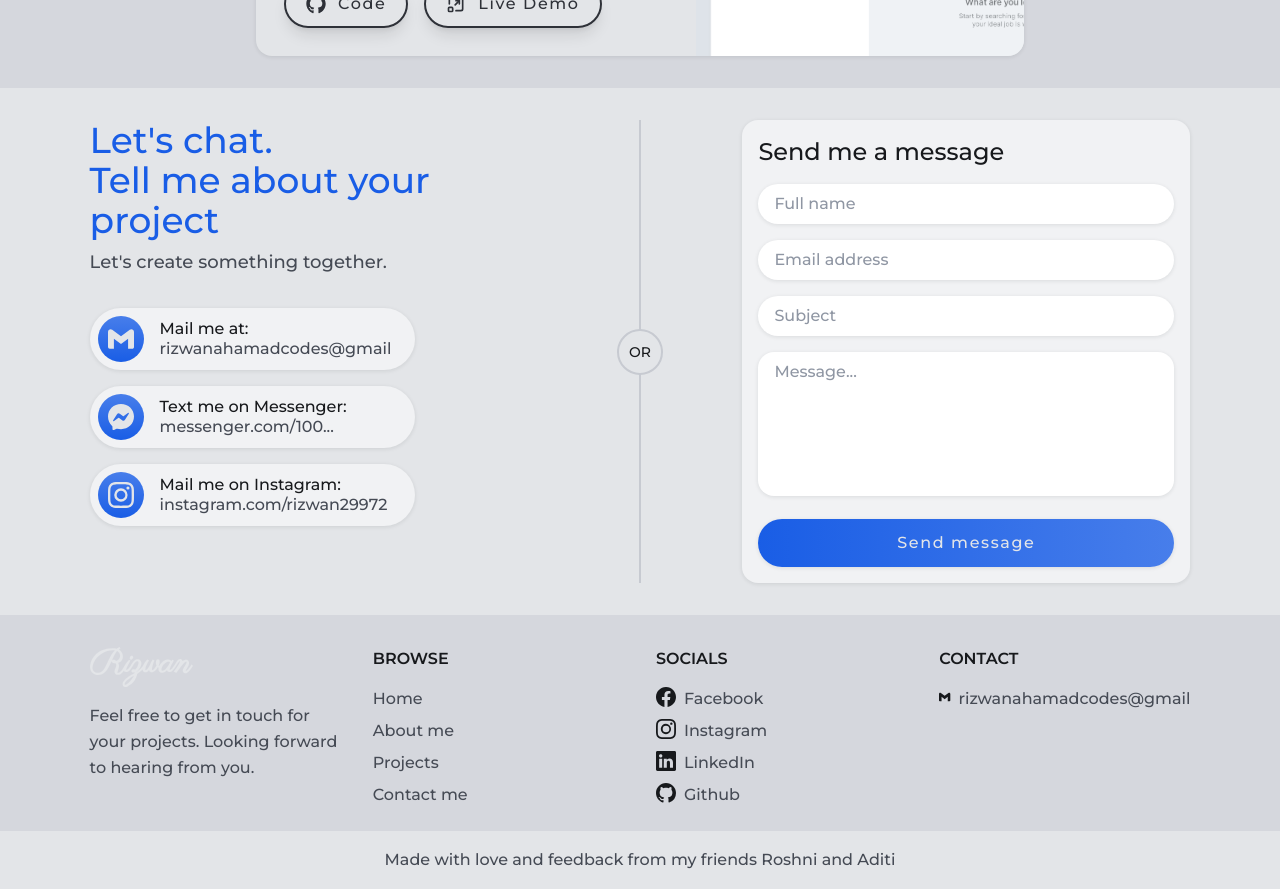
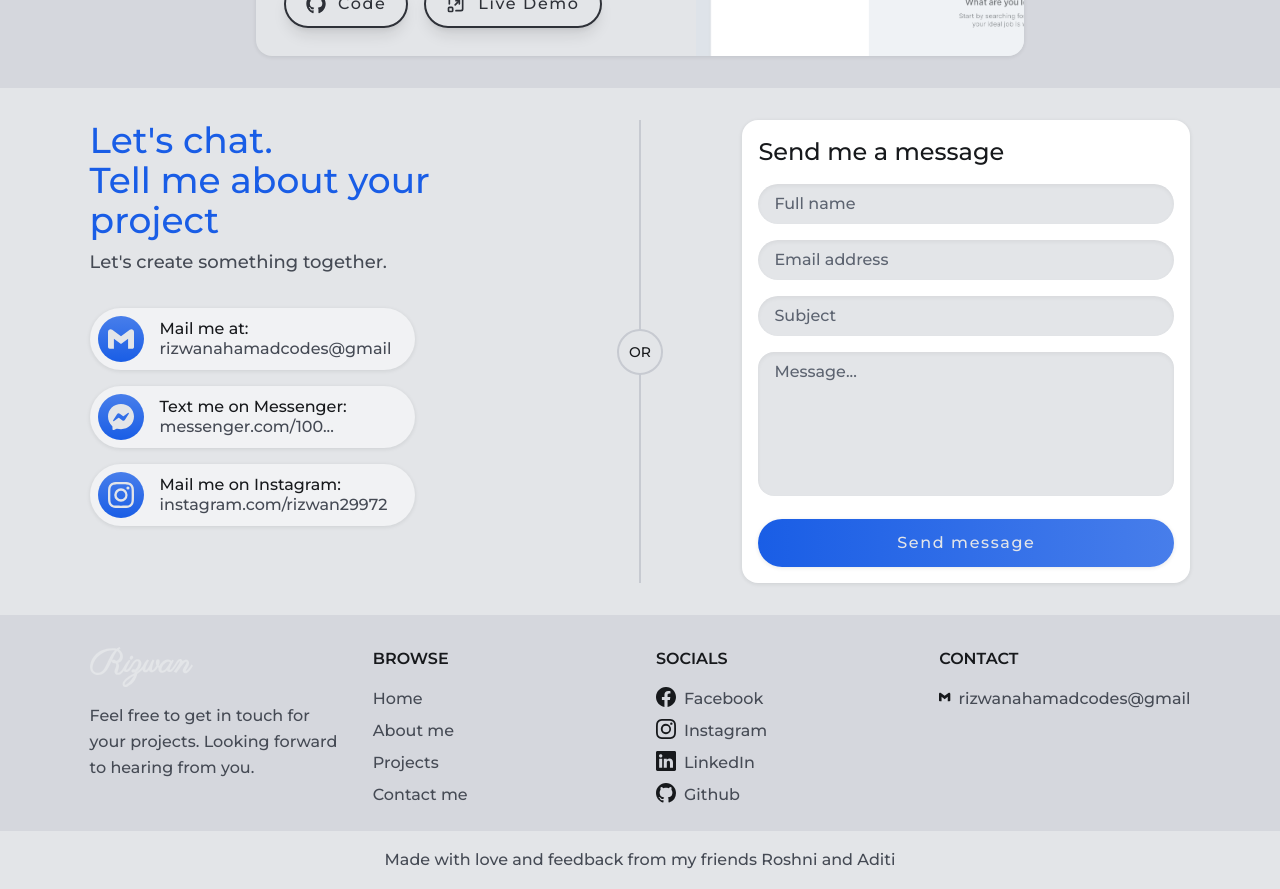
Before and after one commit to rizwanahamadcodes/portfolio, a Next.js app: page / in a window 1280 px wide. Shown: the part 2700-3589 px from the top of the page. Built offline with nearby package versions, Linux system fonts and the light colour scheme.

Commit message:
changed the conact form styling a bit

```diff
--- a/src/app/home/ContactMe.tsx
+++ b/src/app/home/ContactMe.tsx
@@ -90,7 +90,7 @@ type CustomFieldProps<Field> = Field & {
 
 const getInputClasses = () => {
     const baseInputClasses =
-        'w-full rounded-full bg-transparent bg-white px-4 py-2 shadow-soft transition focus:outline-none dark:bg-gray-800  dark:focus:bg-gray-800 shadow-soft hover:shadow-primary-glow focus:shadow-primary-glow'
+        'w-full rounded-full bg-transparent bg-gray-100 px-4 py-2 shadow-inner transition focus:outline-none dark:bg-gray-900 placeholder:text-gray-600 hover:shadow-primary-glow focus:shadow-primary-glow'
 
     const inValidInputClasses =
         'shadow-alert-glow hover:shadow-alert-glow focus:shadow-alert-glow'
@@ -209,7 +209,7 @@ export const ContactForm = () => {
     }
 
     return (
-        <div className="grow rounded-2xl  bg-gray-50 p-4 shadow-soft dark:bg-gray-850 md:max-w-md">
+        <div className="grow rounded-2xl bg-white p-4 shadow-soft dark:bg-gray-800 md:max-w-md">
             <SectionCategoryTitle defaultBottomMargin>
                 Send me a message
             </SectionCategoryTitle>
--- a/src/components/CloseButton.tsx
+++ b/src/components/CloseButton.tsx
@@ -2,7 +2,7 @@ import cn from './utils/cn'
 
 const CloseButton = () => {
     const barClasses =
-        'absolute top-[50%] h-[3px] w-full translate-y-[-50%] rotate-[45deg] rounded-full bg-primary dark:bg-gray-100'
+        'absolute top-[50%] h-[2px] w-full translate-y-[-50%] rotate-[45deg] rounded-full bg-primary dark:bg-gray-100'
     return (
         <div className="relative flex h-7 w-7 flex-col justify-between">
             <span className={barClasses}></span>
--- a/src/components/Container.tsx
+++ b/src/components/Container.tsx
@@ -2,7 +2,7 @@ import cn from './utils/cn'
 
 const Container = (props: React.ComponentPropsWithoutRef<'div'>) => {
     const { children, className, ...otherProps } = props
-
+    const hello = cn
     return (
         <div
             {...otherProps}
--- a/src/components/Drawer.tsx
+++ b/src/components/Drawer.tsx
@@ -34,7 +34,7 @@ const Drawer = (props: DrawerProps) => {
         <>
             <div
                 className={cn(
-                    'invisible absolute left-0 top-0 z-50 h-screen w-full bg-gray-100/50 backdrop-blur-sm dark:bg-gray-900/50',
+                    'invisible fixed absolute left-0 top-0 z-50 h-screen w-full bg-gray-100/50 backdrop-blur-sm dark:bg-gray-900/50',
                     { visible: isOpen },
                     className
                 )}
@@ -65,6 +65,7 @@ export const useDrawer = (drawerOpen: boolean) => {
 
     return { isOpen, onOpen, onClose }
 }
+
 type DrawerHeadProps = {
     heightPost80PxScroll?: string
     children: React.ReactNode
--- a/src/components/Hamburger.tsx
+++ b/src/components/Hamburger.tsx
@@ -16,7 +16,7 @@ const Hamburger = (props: React.ComponentPropsWithoutRef<'div'>) => {
                 .map((_, index) => (
                     <div
                         key={index}
-                        className="h-[3px] w-full rounded-full bg-primary dark:bg-gray-100"
+                        className="h-[2px] w-full rounded-full bg-primary dark:bg-gray-100"
                     ></div>
                 ))}
         </div>
--- a/src/components/Section.tsx
+++ b/src/components/Section.tsx
@@ -1,4 +1,4 @@
-import React from 'react'
+import React, { useContext } from 'react'
 import cn from './utils/cn'
 
 type SectionProps = {
```
